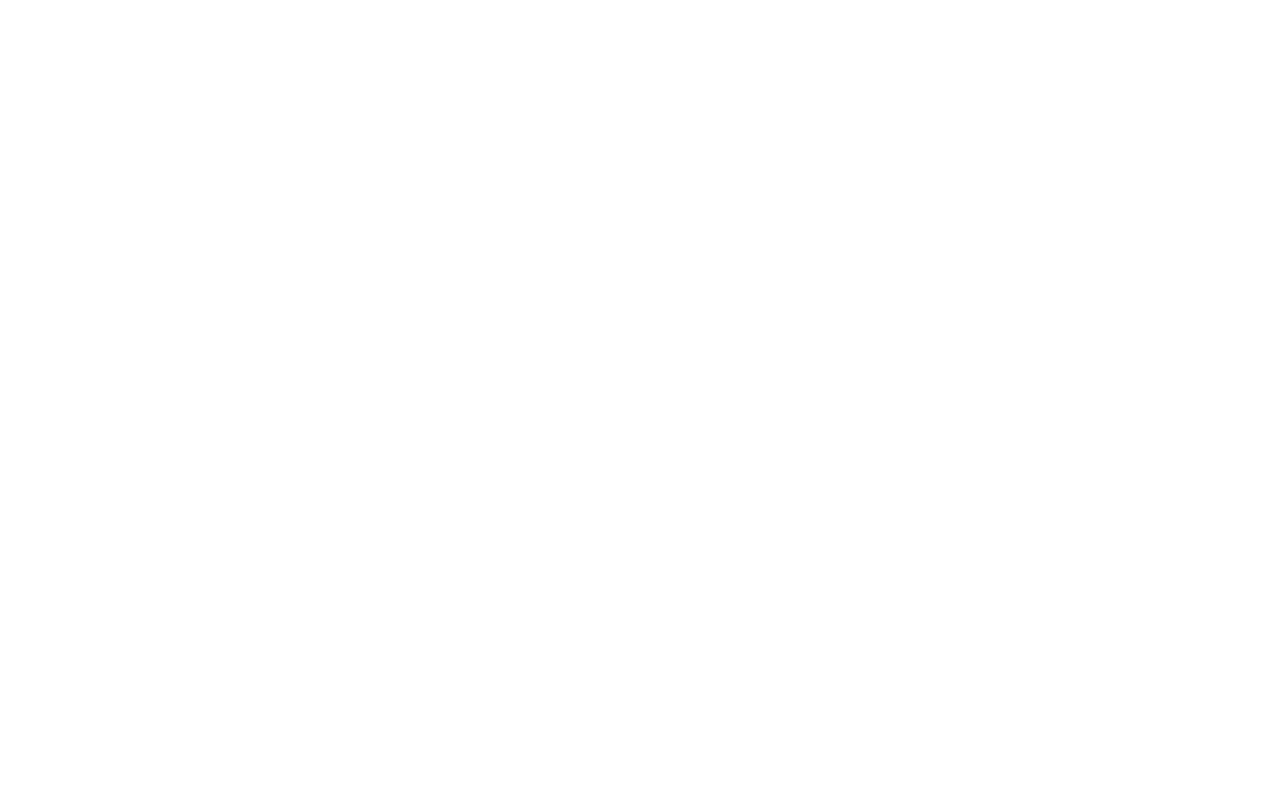
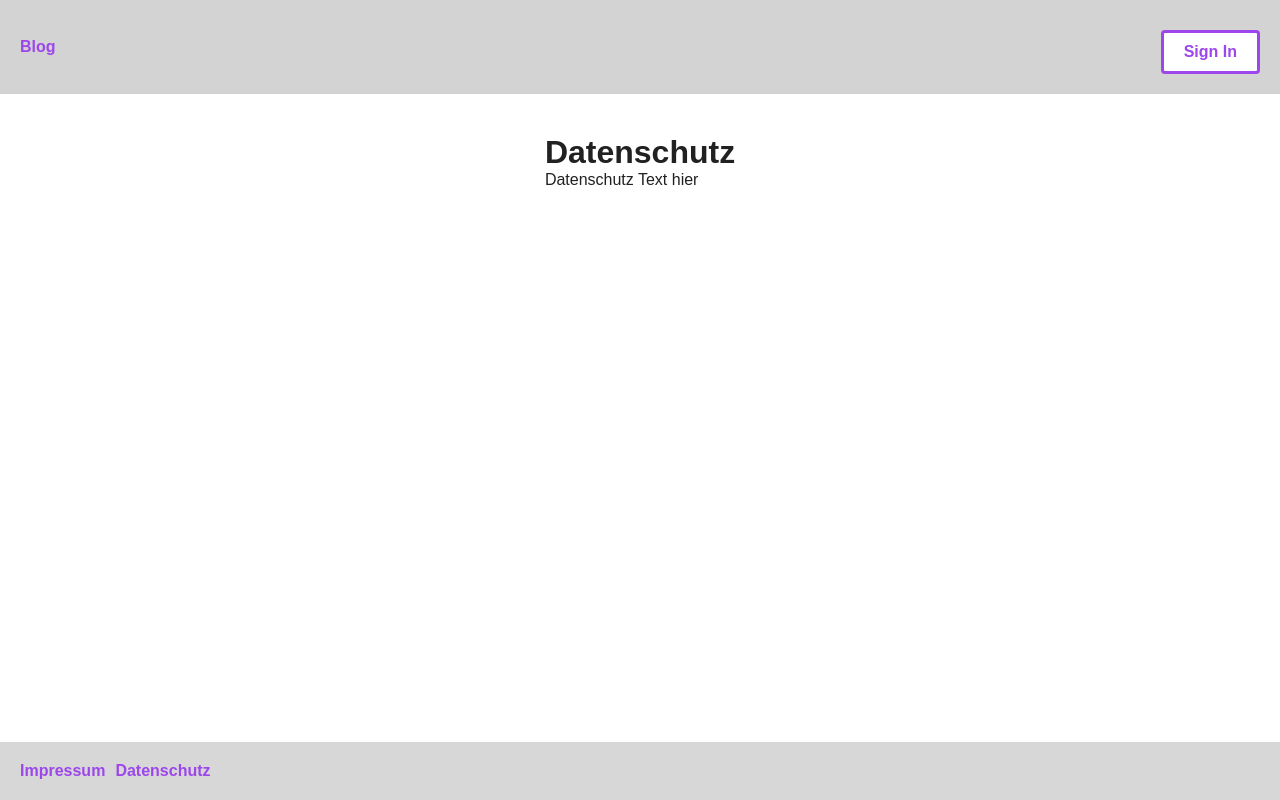
Before and after one commit to katharina-spiecker/fullstack-mern-example, a React (Vite) app in the folder frontend/: page /privacy in a window 1280 px wide. Before the commit this address had no page. Built offline with nearby package versions, Linux system fonts and the light colour scheme.

Commit message:
add legal pages, add footer

```diff
--- a/frontend/src/App.css
+++ b/frontend/src/App.css
@@ -7,6 +7,19 @@
 body {
   font-family: Arial, Helvetica, sans-serif;
   color: rgb(33, 33, 33);
+}
+
+#root {
+  display: flex;
+  flex-direction: column;
+  min-height: 100vh;
+}
+
+main {
+  flex-grow: 1;
+  max-width: 900px;
+  margin-left: auto;
+  margin-right: auto;
 }
 
 .form-wrapper {
@@ -99,12 +112,6 @@
   gap: 30px;
 }
 
-main {
-  max-width: 900px;
-  margin-left: auto;
-  margin-right: auto;
-}
-
 .post-wrapper {
   border: 2px solid rgb(215, 215, 215);
   padding: 40px;
@@ -117,6 +124,13 @@
   margin-bottom: 20px;
 }
 
+footer {
+  background-color: rgb(215, 215, 215);
+  padding: 20px;
+  display: flex;
+  gap: 10px;
+}
+
 @media (min-width: 1250px) {
   .form-wrapper {
     width: 400px;
--- a/frontend/src/App.jsx
+++ b/frontend/src/App.jsx
@@ -10,6 +10,7 @@
 import Layout from "./Layout.jsx";
 import ProtectedRoute from "./components/ProtectedRoute.jsx";
 import BlogView from "./views/BlogView.jsx";
+import LegalView from "./views/legal/LegalView.jsx";
 
 function App() {
   const [isAuthenticated, setIsAuthenticated] = useState(false);
@@ -48,6 +49,8 @@
           <Route path="login" element={<Login />} />
           <Route path="register" element={<Registration />} />
           <Route path="blog" element={<BlogView />} />
+          <Route path="impressum" element={<LegalView type="impressum" />} />
+          <Route path="privacy" element={<LegalView type="privacy" />} />
 
           {/* protected routes */}
           <Route element={<ProtectedRoute />}>
--- a/frontend/src/Layout.jsx
+++ b/frontend/src/Layout.jsx
@@ -1,5 +1,6 @@
 import Header from "./components/Header.jsx";
 import { Outlet } from "react-router-dom";
+import { Link } from "react-router-dom";
 
 export default function Layout() {
     return (
@@ -8,6 +9,10 @@
             <main>
                <Outlet />
             </main>
+            <footer>
+            <Link to="/impressum">Impressum</Link>
+            <Link to="/privacy">Datenschutz</Link>
+            </footer>
         </>
     )
 }
--- /dev/null
+++ b/frontend/src/views/legal/LegalView.jsx
@@ -0,0 +1,13 @@
+import legalTexts from "./texts.json";
+
+export default function LegalView({type}) {
+
+    const activeText = legalTexts[type];
+
+    return (
+        <>
+        <h1>{activeText.title}</h1>
+        <p>{activeText.description}</p>
+        </>
+    )
+}
--- /dev/null
+++ b/frontend/src/views/legal/texts.json
@@ -0,0 +1,10 @@
+{
+    "impressum": {
+        "title": "Impressum",
+        "description": "Impressum Text hier"
+    },
+    "privacy": {
+        "title": "Datenschutz",
+        "description": "Datenschutz Text hier"
+    }
+}
```
